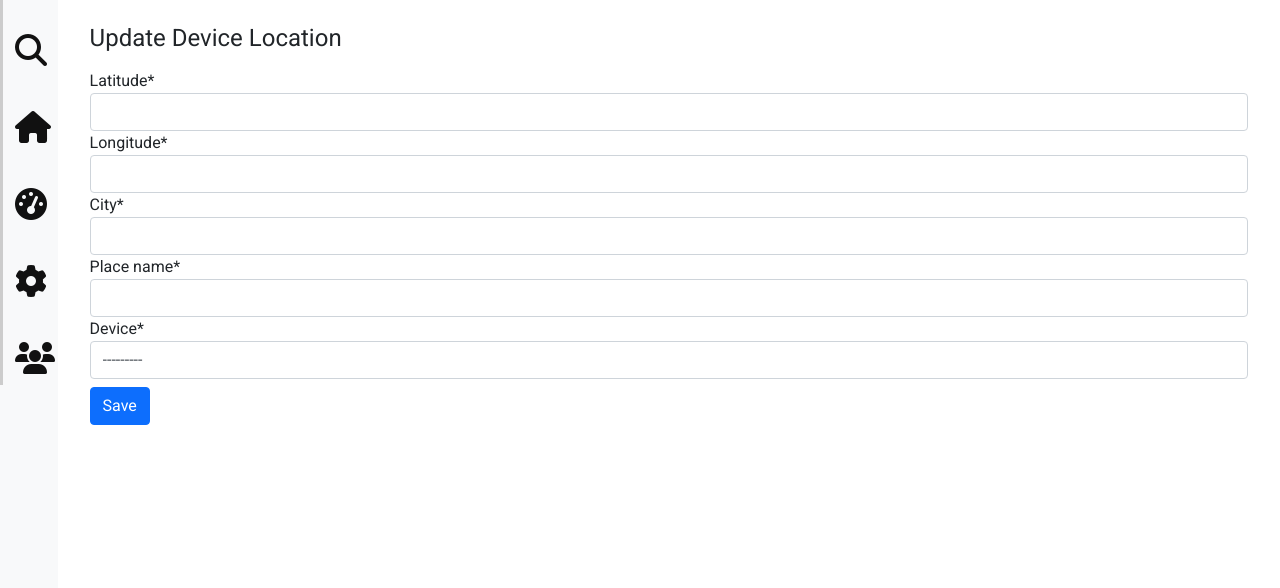
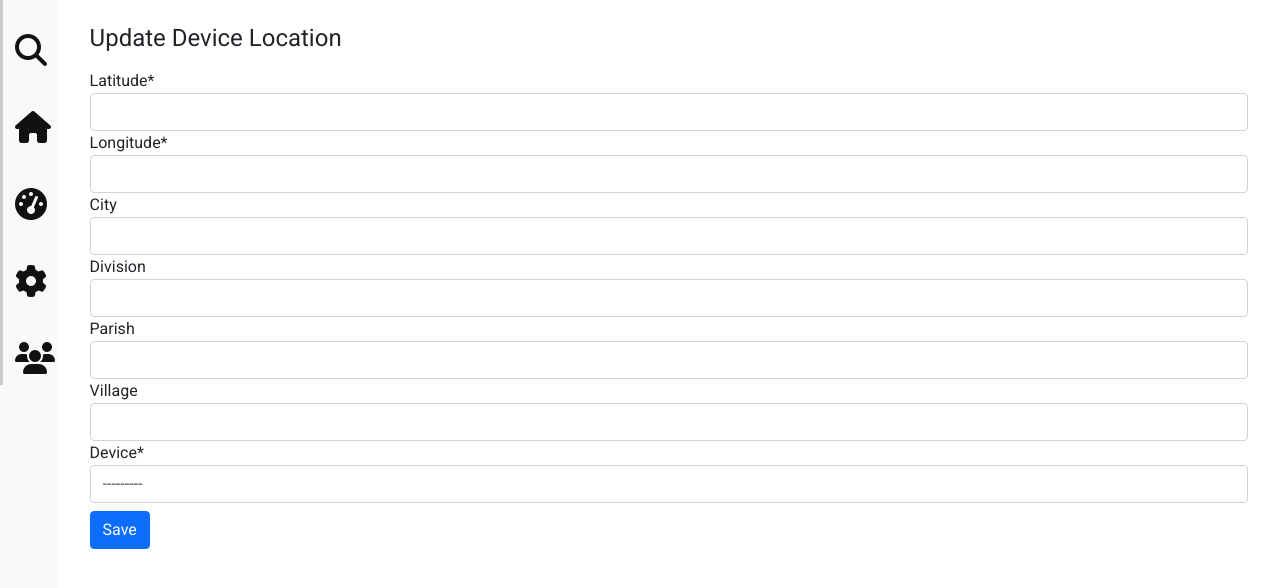
Before and after one commit to SunbirdAI/noise-sensors-monitoring, a Django app: page /devices/create_location in a window 1280 px wide. Shown: the part 64-652 px from the top of the page. Run offline with Django 3.2, Linux system fonts and the light colour scheme; data that the repository does not hold is empty; parts of the project's set-up code (start-up, migrations or seed data) failed here and were passed over; some libraries are stand-ins or nearby versions.

Commit message:
Update location model with city subdivisions

```diff
--- a/devices/forms.py
+++ b/devices/forms.py
@@ -27,7 +27,7 @@ class DeviceForm(ModelForm):
 class LocationForm(ModelForm):
     class Meta:
         model = Location
-        fields = ['longitude', 'latitude', 'city', 'place_name']
+        fields = ['latitude', 'longitude', 'city', 'division', 'parish', 'village']
 
 
 class DeviceConfigurationForm(ModelForm):
--- a/devices/models.py
+++ b/devices/models.py
@@ -1,3 +1,4 @@
+from __future__ import division
 import uuid
 from django.db.models.fields.related import OneToOneField
 from django.utils.translation import gettext_lazy as _
@@ -79,6 +80,8 @@ class Location(models.Model):
     )
     latitude = models.FloatField()
     longitude = models.FloatField()
-    city = models.CharField(max_length=200)
-    place_name = models.CharField(max_length=200)
+    city = models.CharField(max_length=200, blank=True)
+    division = models.CharField(max_length=200, blank=True)
+    parish = models.CharField(max_length=200, blank=True)
+    village = models.CharField(max_length=200, blank=True)
     device = models.OneToOneField(Device, on_delete=models.CASCADE, null=True)
--- a/devices/serializers.py
+++ b/devices/serializers.py
@@ -13,7 +13,7 @@ class LocationSerializer(serializers.ModelField):
 
     class Meta:
         model = Location
-        fields = ['longitude', 'latitude', 'city', 'place_name']
+        fields = ['latitude', 'longitude', 'city', 'division', 'parish', 'village']
 
 
 class DeviceConfigSerializer(serializers.ModelSerializer):
--- a/devices/views.py
+++ b/devices/views.py
@@ -44,7 +44,7 @@ class LocationCreateView(CreateView):
 
 class LocationUpdateView(UpdateView):
     model = Location
-    fields = ['latitude', 'longitude', 'city', 'place_name']
+    fields = ['latitude', 'longitude', 'city', 'division', 'parish', 'village']
     success_url = '/devices/'
     template_name = 'devices/update_location.html'
 
--- a/templates/devices/device_detail.html
+++ b/templates/devices/device_detail.html
@@ -26,7 +26,10 @@
                         </p>
                         <p><strong>Location:</strong>
                             {% if device.location %}
-                                {{ device.location.city }}, {{device.location.place_name }}
+                                <strong>City</strong>: {{ device.location.city }},
+                                <strong>Division</strong>: {{device.location.division }},
+                                <strong>Parish/Ward</strong>: {{device.location.parish }},
+                                <strong>Village/Sub-Ward</strong>: {{device.location.village }},
                             {% else %}
                                 None
                             {% endif %}
```
Also changed, not shown: devices/migrations/0015_auto_20220208_1125.py (added).
